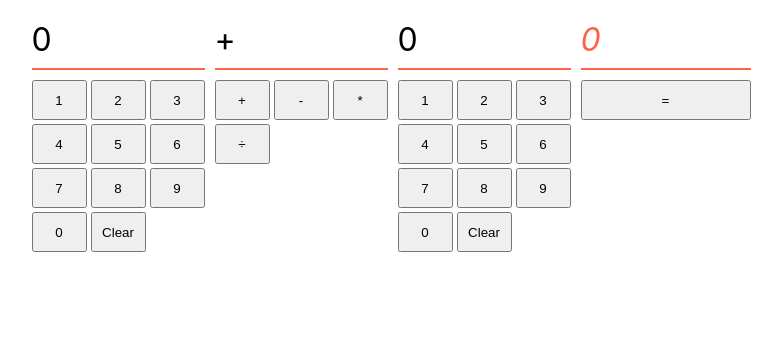
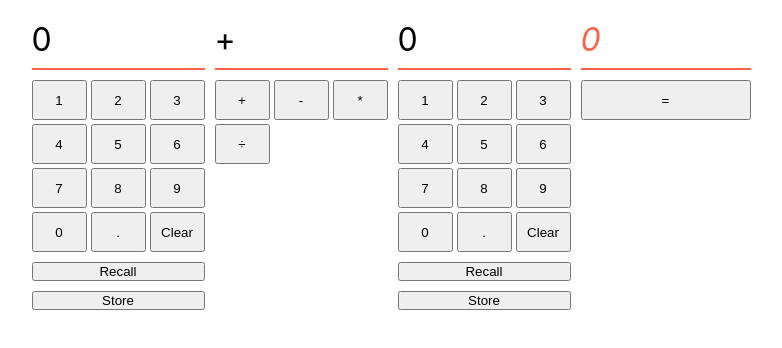
Before and after one commit to boolean-uk/react-state-calculator, a React (Vite) app: page / in a window 1280 px wide. Shown: the top 348 px of the page, without its empty margins (249-1031 px from the left). Built offline with nearby package versions, Linux system fonts and the light colour scheme.

Commit message:
extension 2 and 3

```diff
--- a/src/App.jsx
+++ b/src/App.jsx
@@ -10,12 +10,13 @@ function App() {
   const [numTwo, setNumTwo] = useState(0)
   const [operator, setOperator] = useState('+')
   const [answer, setAnswer] = useState(0)
+  const [store, setStore] = useState(0)
 
   return (
     <div className="calculator">
-      <NumpadComponent value={numOne} setValue={setNumOne} />
+      <NumpadComponent value={numOne} setValue={setNumOne} store={store} setStore={setStore}/>
       <OperatorsComponent value={operator} setValue={setOperator} />
-      <NumpadComponent value={numTwo} setValue={setNumTwo} />
+      <NumpadComponent value={numTwo} setValue={setNumTwo} store={store} setStore={setStore}/>
       <AnswerComponent value={answer} setValue={setAnswer} numbers={[Number(numOne), Number(numTwo)]} operator={operator}/>
     </div>
   )
--- a/src/components/Numpad.jsx
+++ b/src/components/Numpad.jsx
@@ -1,6 +1,7 @@
+import DecimalButtonComponent from "./numpad/DecimalButton"
 import ButtonComponent from "./numpad/button"
 
-function NumpadComponent({ value, setValue }) {
+function NumpadComponent({ value, setValue, store, setStore }) {
 
     const buttons = []
     for (let i = 1; i <= 9; i++) {
@@ -13,8 +14,11 @@ function NumpadComponent({ value, setValue }) {
             <p>{value}</p>
             <div className="numbers">
                 {buttons}
+                <DecimalButtonComponent value={value} setValue={setValue}/>
                 <button onClick={() => setValue(0)}>Clear</button>
             </div>
+                <button onClick={() => setValue(store)}>Recall</button>
+                <button onClick={() => setStore(value)}>Store</button>
         </div>
     )
 }
--- /dev/null
+++ b/src/components/numpad/DecimalButton.jsx
@@ -0,0 +1,13 @@
+function DecimalButtonComponent({value, setValue}){
+    function addDecimalPoint(){
+        if(!value.includes('.')){
+            setValue(`${value}.`)
+        }
+    }
+
+    return(
+        <button onClick={() => addDecimalPoint()}>.</button>
+    )
+}
+
+export default DecimalButtonComponent
```
